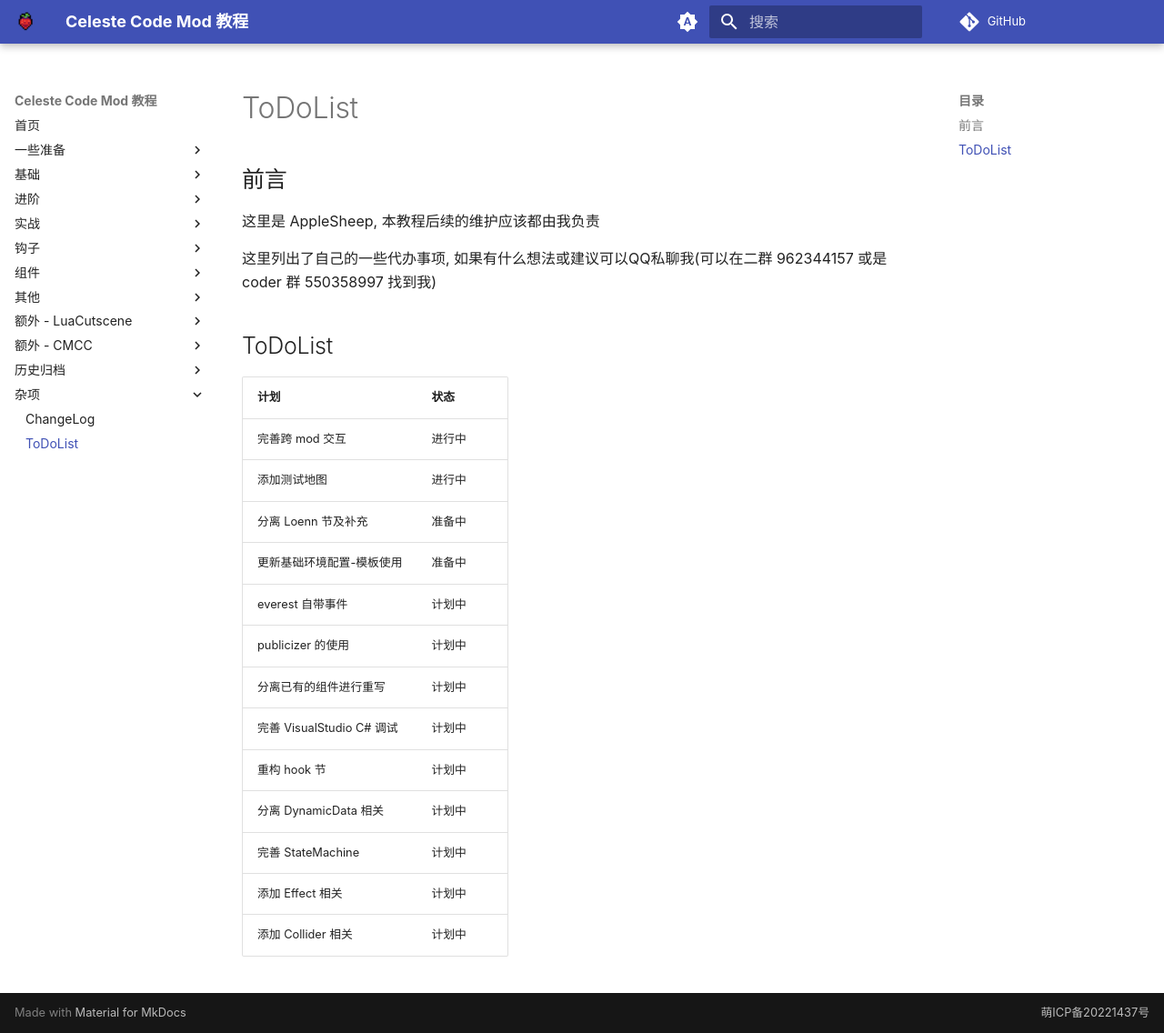
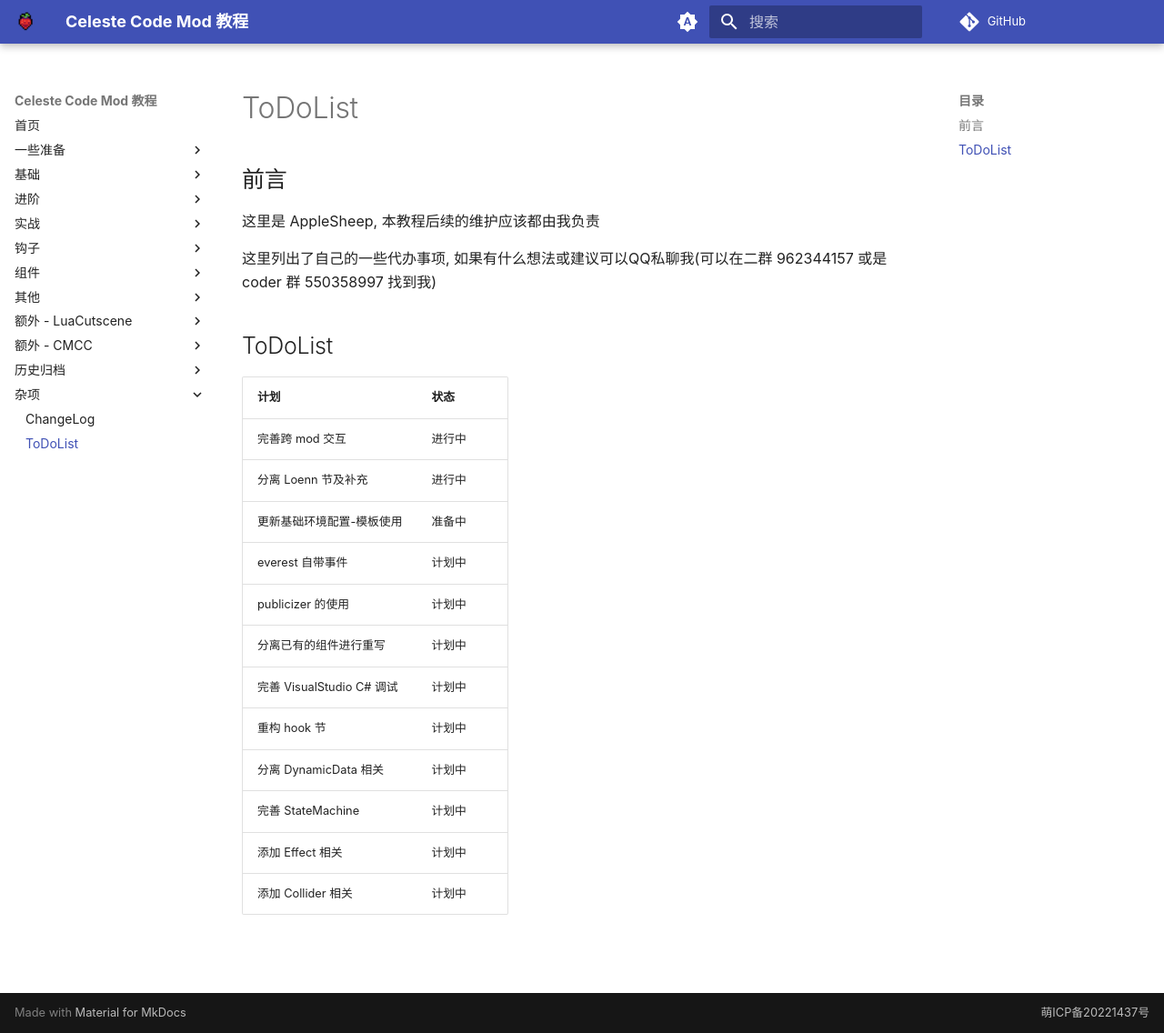
Before and after one commit to Saplonily/CelesteModTutorial, an MkDocs documentation site: the page built from docs/misc/to_do_list.md, in a window 1280 px wide and 1136 px high. Shown: the whole window at 91% size. Built offline with MkDocs 1.6.1 and Material for MkDocs 9.7.7, drawn with Linux system fonts in a browser that asks for light colours; comment, search, counter and statistics services are not loaded.

Commit message:
Update to_do_list.md

```diff
--- a/docs/misc/to_do_list.md
+++ b/docs/misc/to_do_list.md
@@ -11,8 +11,7 @@
 | 计划                          | 状态   |
 | ----------------------------- | ------ |
 | 完善跨 mod 交互               | 进行中 |
-| 添加测试地图                  | 进行中 |
-| 分离 Loenn 节及补充           | 准备中 |
+| 分离 Loenn 节及补充           | 进行中 |
 | 更新基础环境配置-模板使用      | 准备中 |
 | everest 自带事件              | 计划中 |
 | publicizer 的使用             | 计划中 |
```
